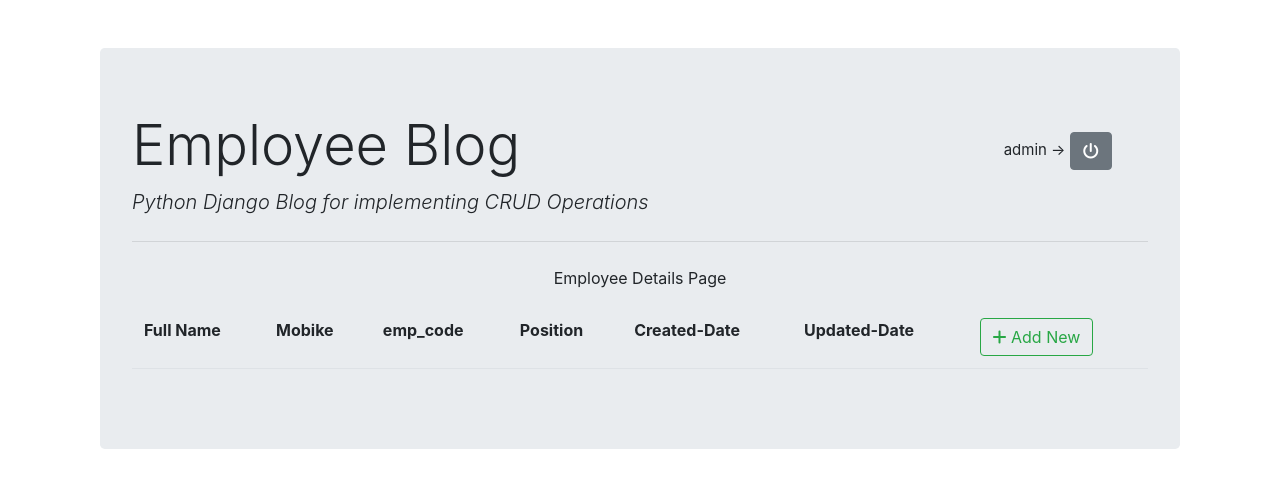
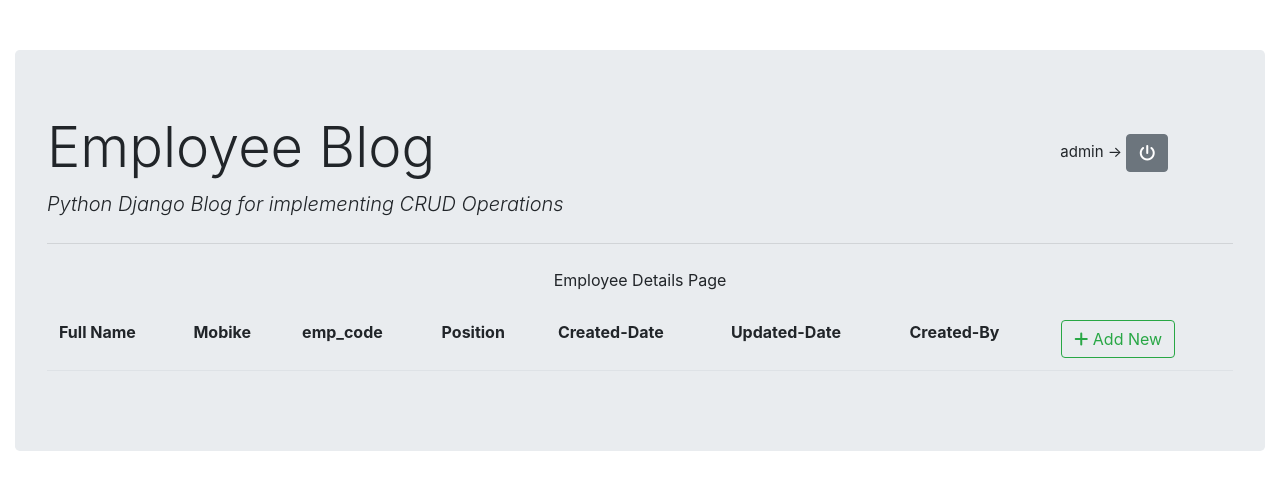
Before and after one commit to Hassankhan86/blogapp, a Django app: page /list/ in a window 1280 px wide. Shown: the top 490 px of the page. Run offline with Django 3.2, Linux system fonts and the light colour scheme; a user stored in the database is signed in; data comes from the database, SQL or seed files in the repository; both versions use the stored data as it was after the commit; some libraries are stand-ins or nearby versions.

Commit message:
working com on createdby

```diff
--- a/employee/templates/employee/base.html
+++ b/employee/templates/employee/base.html
@@ -17,9 +17,9 @@
 </head>
 <body>
 
-    <div class="container">
+    <div class="container-fluid">
 
-        <div class="col-md-12  mt-5">
+        <div class="  mt-8" style="margin-top:50px">
             <div class="jumbotron ">
                 <div class="row">
 
--- a/employee/templates/employee/employee_list.html
+++ b/employee/templates/employee/employee_list.html
@@ -32,6 +32,7 @@
             <td>Position</td>
                         <td>Created-Date</td>
             <td>Updated-Date</td>
+            <td>Created-By</td>
 
             <td>  <a href="{% url 'employee_insert' %}" class="btn btn-outline-success">
                 <i class="fas fa-plus"></i> Add New
@@ -49,6 +50,7 @@
             <td>{{ ee.position }}</td>
             <td>{{ ee.created }}</td>
             <td>{{ ee.updated }}</td>
+            <td>{{ ee.user }}</td>
 
             <td>
 
```
Also changed, not shown: db.sqlite3.
